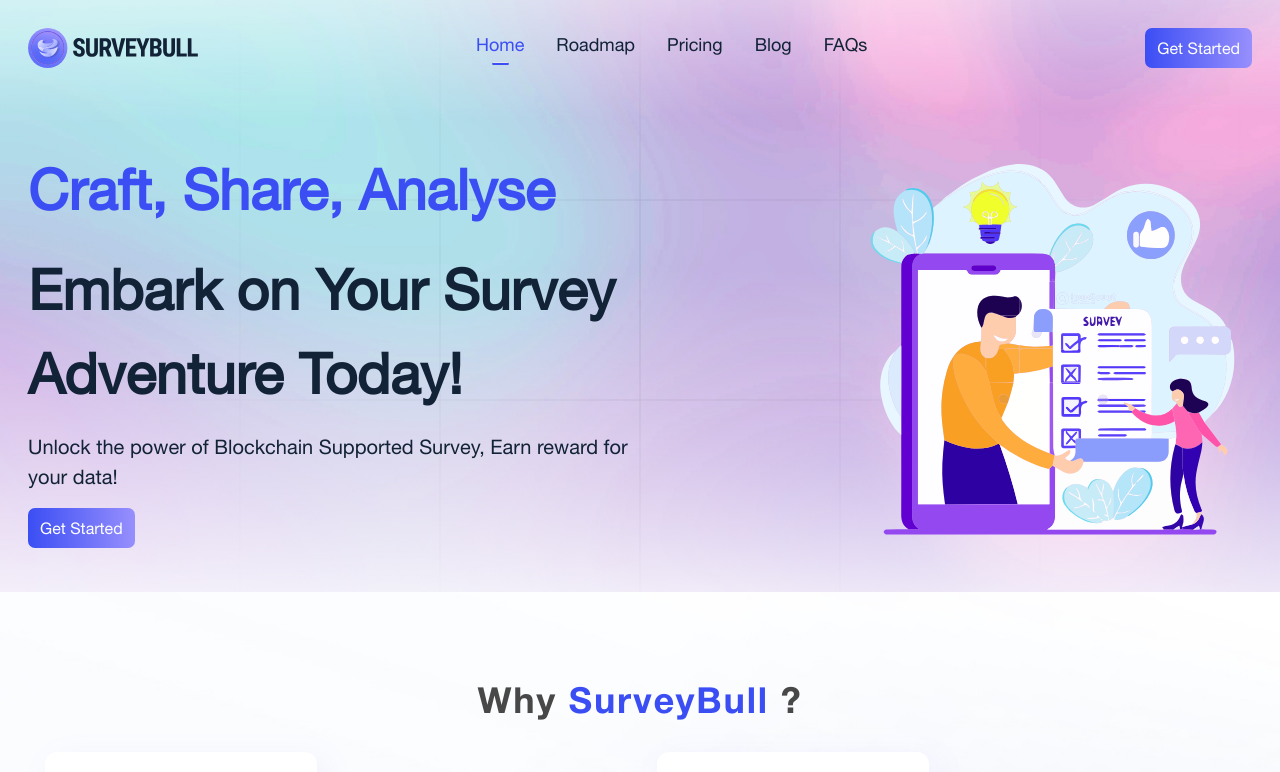
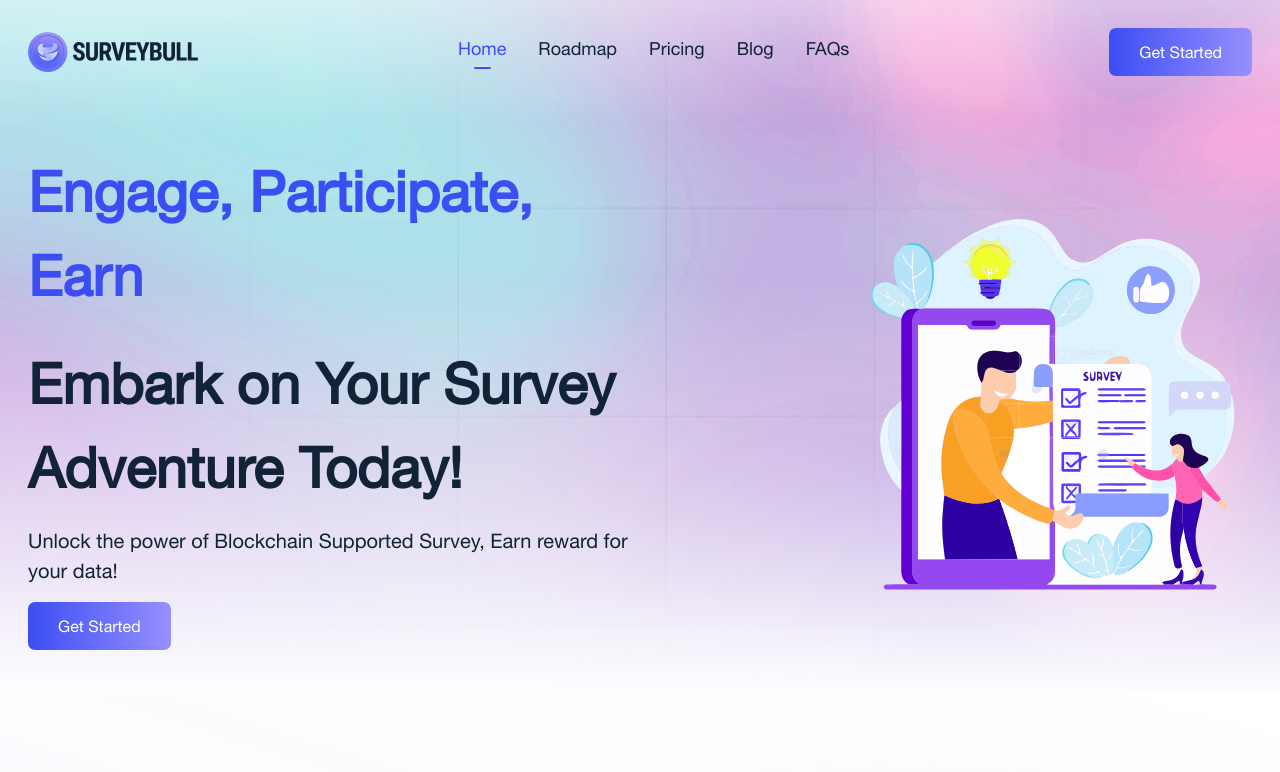
Before and after one commit to surveybull/surveybull.github.io, a React (Vite) app: page /#/ in a window 1280 px wide. Shown: the top 772 px of the page. Built offline with nearby package versions, Linux system fonts and the light colour scheme; a web font is replaced by a local one.

Commit message:
add text animation and fix the buttons in home page

```diff
--- /dev/null
+++ b/src/@/components/magicui/word-rotate.jsx
@@ -0,0 +1,40 @@
+"use client";;
+import { useEffect, useState } from "react";
+import { AnimatePresence, motion } from "framer-motion";
+
+import { cn } from "../../lib/utils";
+
+export default function WordRotate({
+  words,
+  duration = 2500,
+
+  framerProps = {
+    initial: { opacity: 0, y: 50 },
+    animate: { opacity: 1, y: 0 },
+    exit: { opacity: 0, y: -50 },
+    transition: { duration: 0.25, ease: "easeOut" },
+  },
+
+  className
+}) {
+  const [index, setIndex] = useState(0);
+
+  useEffect(() => {
+    const interval = setInterval(() => {
+      setIndex((prevIndex) => (prevIndex + 1) % words.length);
+    }, duration);
+
+    // Clean up interval on unmount
+    return () => clearInterval(interval);
+  }, [words, duration]);
+
+  return (
+    (<div className="overflow-hidden py-2">
+      <AnimatePresence mode="wait">
+        <motion.h1 key={words[index]} className={cn(className)} {...framerProps}>
+          {words[index]}
+        </motion.h1>
+      </AnimatePresence>
+    </div>)
+  );
+}
--- a/src/components/Home/Intro.jsx
+++ b/src/components/Home/Intro.jsx
@@ -1,10 +1,14 @@
 import introLogo from "../../assets/Intro.svg";
+import WordRotate from "../../@/components/magicui/word-rotate";
 const Intro = () => {
   return (
     <div className="flex justify-between py-4 mt-[3rem] md:mt-[4rem] gap-6 flex-col md:flex-row">
       <div className="flex flex-col gap-y-4 justify-center items-start flex-1">
-        <div className="text-start text-[#3B4EF4] font-[700] text-[28px] md:text-[40px] lg:text-[56px]">
-          Craft, Share, Analyse
+        <div className="h-[170px] overflow-hidden flex items-end">
+        <WordRotate
+      className="text-start text-[#3B4EF4] font-[700] text-[28px] md:text-[40px] lg:text-[56px]"
+      words={["Craft, Share, Analyse", "Your Opinion, Your Impact","Engage, Participate, Earn"]}
+    />
         </div>
         <div className="text-start text-[#132337] font-[700] text-[28px] md:text-[40px] lg:text-[56px]">Embark on Your Survey Adventure Today!</div>
         <div className="text-start text-[#132337] text-[14px] md:text-[18px] lg:text-[20px] font-[400]">
@@ -12,7 +16,7 @@ const Intro = () => {
           data!
         </div>
         <div>
-          <button className="bg-gradient-to-r from-[#3B4EF4] to-[#978FFD] rounded-[7px] px-3 py-2 text-[#FFFFFF] font-[500] text-[16px]">
+          <button className="bg-gradient-to-r from-[#3B4EF4] to-[#978FFD] rounded-[7px] sm:px-[30px] sm:py-[12px] px-[20px] py-[10px] text-[#FFFFFF] sm:font-[500] sm:text-[16px] text-[14px] font-[400]">
             Get Started
           </button>
         </div>
--- a/src/components/Navbar/DesktopNavbar.jsx
+++ b/src/components/Navbar/DesktopNavbar.jsx
@@ -19,7 +19,7 @@ function DesktopNavbar({NavbarData,visitedPage}) {
         ))}
        </div>
        <div>
-        <button className='bg-gradient-to-r from-[#3B4EF4] to-[#978FFD] rounded-[7px] px-3 py-2 text-[#FFFFFF] font-[500] text-[16px]'>Get Started</button>
+        <button className='bg-gradient-to-r from-[#3B4EF4] to-[#978FFD] rounded-[7px] px-[30px] py-[12px] text-[#FFFFFF] font-[500] text-[16px] '>Get Started</button>
        </div>
     </div>
   )
--- a/src/components/Navbar/MobileNavbar.jsx
+++ b/src/components/Navbar/MobileNavbar.jsx
@@ -73,7 +73,7 @@ function MobileNavbar({ NavbarData }) {
             )}
           </div>
           <div>
-          <button className='bg-gradient-to-r from-[#3B4EF4] to-[#978FFD] rounded-[7px] px-3 py-2 text-[#FFFFFF] font-[500] text-[16px]'>Get Started</button>
+          <button className='bg-gradient-to-r from-[#3B4EF4] to-[#978FFD] rounded-[7px] px-[30px] py-[12px] text-[#FFFFFF] font-[500] text-[16px]'>Get Started</button>
           </div>
           </div>
         </SheetContent>
```
